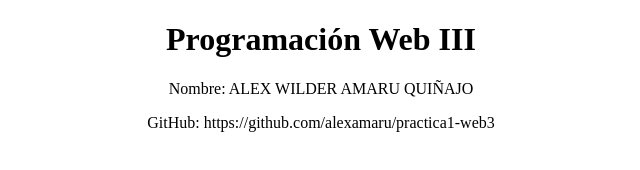
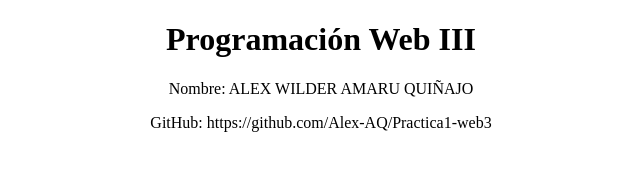
Before and after one commit to Alex-AQ/Practica1-web3, a plain HTML site: page Programacion Web III/Practica_1/index.html in a window 1280 px wide. Shown: the full height of the page, 319-959 px from the left. Drawn offline with Linux system fonts and the light colour scheme.

Commit message:
Update GitHub link in index.html

```diff
--- a/Programacion Web III/Practica_1/index.html
+++ b/Programacion Web III/Practica_1/index.html
@@ -9,7 +9,7 @@
     <center>
         <h1>Programación Web III</h1>
         <p>Nombre: ALEX WILDER AMARU QUIÑAJO</p>
-        <p>GitHub: https://github.com/alexamaru/practica1-web3</p>
+        <p>GitHub: https://github.com/Alex-AQ/Practica1-web3</p>
     </center>
 </body>
 </html>
```
